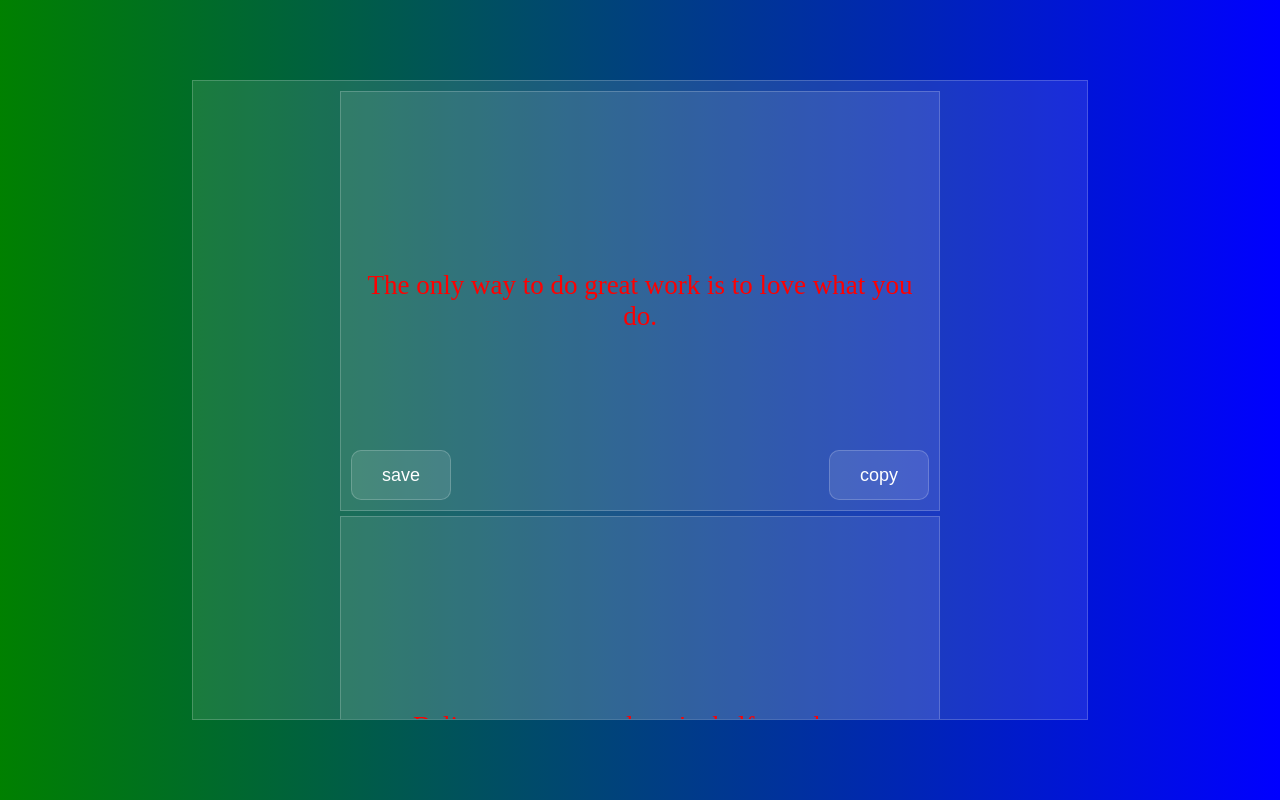
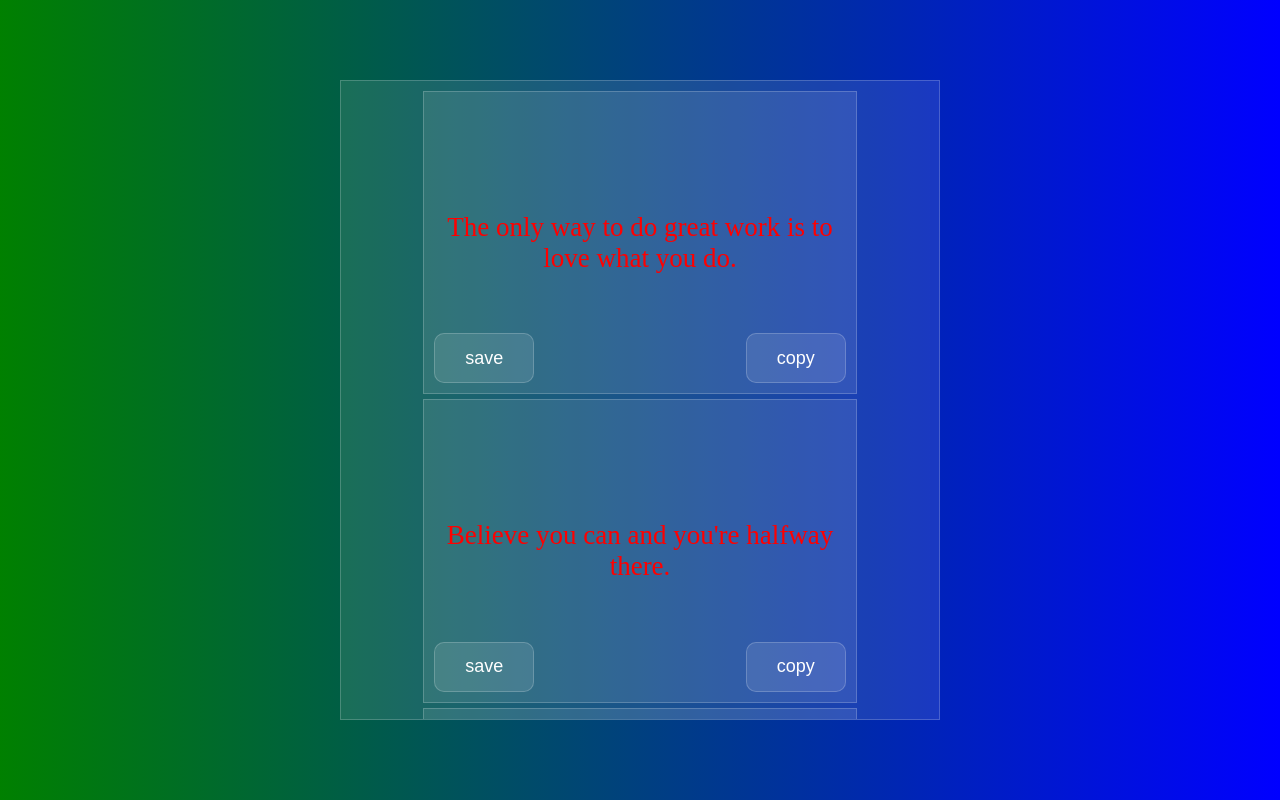
Before and after one commit to dare-rep/quotes, a plain HTML site: page index.html in a window 1280 px wide. Drawn offline with nearby package versions, Linux system fonts and the light colour scheme.

Commit message:
Update index.html
wrapper width

```diff
--- a/index.html
+++ b/index.html
@@ -22,7 +22,8 @@
     }
 
     .wrapper{
-      width: 70%;
+      width: 90%;
+      max-width : 600px;
       height: 80%;
       background-color: rgba(255,255,255,0.1);
       border: 1px solid rgba(255,255,255,.2);
```
